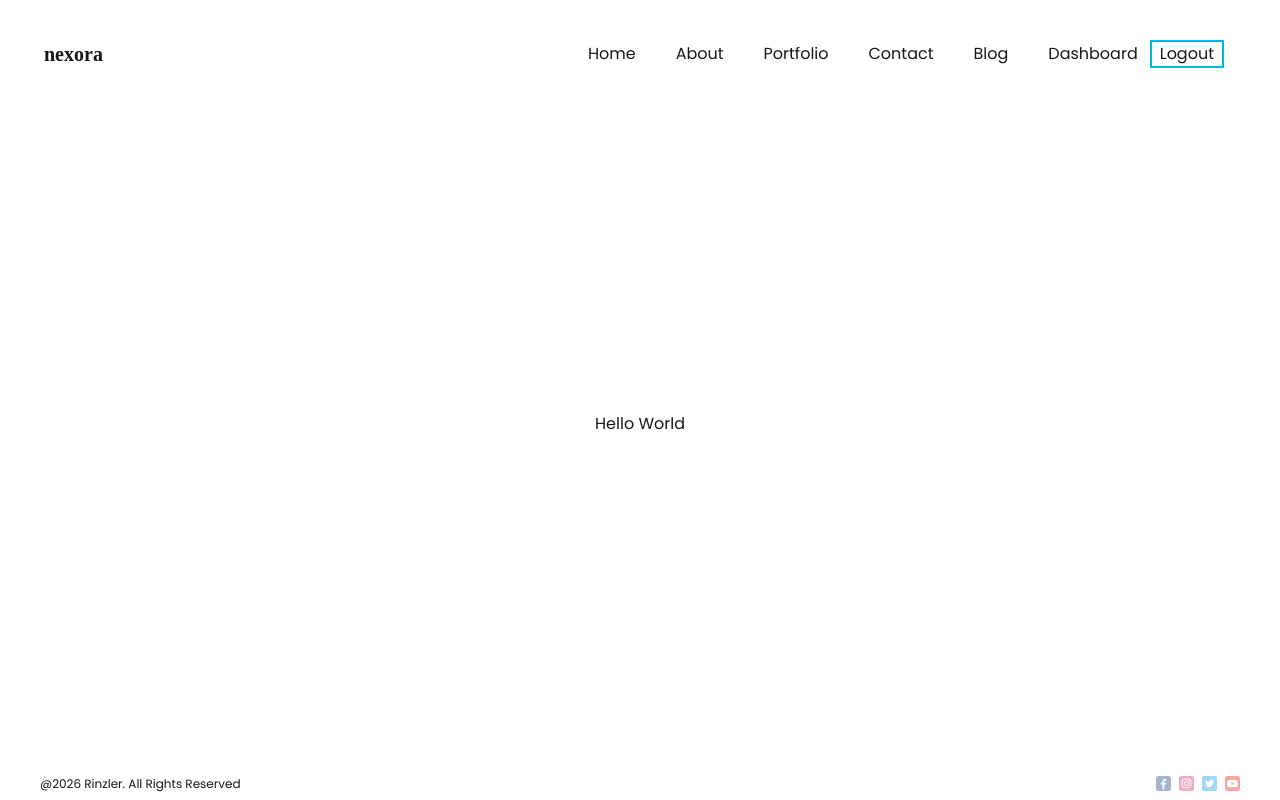
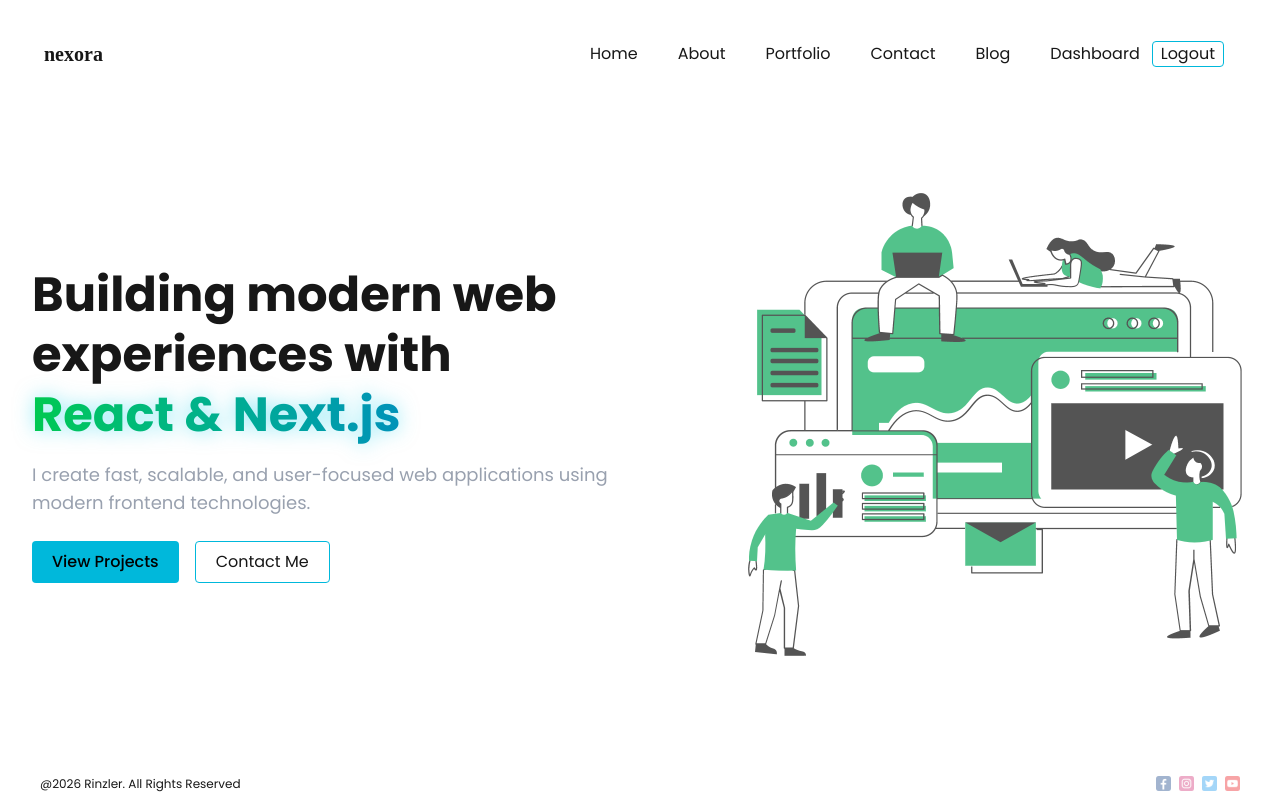
Before and after one commit to Surajnairx/nexora, a Next.js app: page / in a window 1280 px wide. Built offline with nearby package versions, Linux system fonts and the light colour scheme.

Commit message:
style: cosmetic changes to Navbar and Home section

```diff
--- a/src/app/layout.jsx
+++ b/src/app/layout.jsx
@@ -13,14 +13,14 @@ export default function RootLayout({ children }) {
   return (
     <html lang="en" className="h-full antialiased">
       <body className="min-h-full flex flex-col justify-between nexora-container">
-        <header className="flex justify-between mt-7">
+        <header className="mt-7 md:flex md:justify-between">
           <Link href="/" className="font-bold font-[Silkscreen] text-xl p-3">
             nexora
           </Link>
           <Navbar />
         </header>
 
-        <div className="nexora-container w-full text-center">{children}</div>
+        <div className="w-full text-center">{children}</div>
         <Footer />
       </body>
     </html>
--- a/src/app/page.jsx
+++ b/src/app/page.jsx
@@ -1,3 +1,46 @@
+import Image from "next/image";
+
 export default function Home() {
-  return <h1>Hello World</h1>;
+  return (
+    <div className="flex flex-col-reverse md:flex-row items-center md:justify-between min-h-[80vh] gap-10">
+      {/* LEFT */}
+      <div className="flex flex-col justify-center text-left max-w-xl">
+        <h1 className="text-5xl font-bold leading-tight">
+          Building modern web experiences with
+          <br />
+          {""}
+          <span className="bg-linear-to-r from-green-500 to-cyan-600 bg-clip-text text-transparent drop-shadow-[0_0_10px_rgba(34,211,238,0.5)]">
+            React & Next.js
+          </span>
+        </h1>
+
+        <p className="pt-4 text-lg text-gray-400">
+          I create fast, scalable, and user-focused web applications using
+          modern frontend technologies.
+        </p>
+
+        {/* CTA */}
+        <div className="pt-6 flex gap-4">
+          <button className="px-5 py-2 bg-cyan-500 text-black font-medium rounded hover:scale-[1.1] hover:transition-all cursor-pointer">
+            View Projects
+          </button>
+
+          <button className="px-5 py-2 border border-cyan-500 rounded hover:scale-[1.1] hover:transition-all cursor-pointer">
+            Contact Me
+          </button>
+        </div>
+      </div>
+
+      {/* RIGHT */}
+      <div className="shrink-0">
+        <Image
+          width={500}
+          height={500}
+          src="/hero.png"
+          alt="hero image"
+          className="object-contain"
+        />
+      </div>
+    </div>
+  );
 }
--- a/src/components/navbar/Navbar.jsx
+++ b/src/components/navbar/Navbar.jsx
@@ -10,7 +10,7 @@ function Navbar() {
     { id: 6, title: "Dashboard", url: "/dashboard" },
   ];
   return (
-    <nav className="flex items-center p-3">
+    <nav className="md:flex items-center p-3 hidden">
       <div className="flex gap-10">
         {links.map((link) => (
           <Link className="flex text-center" key={link.id} href={link.url}>
@@ -18,7 +18,7 @@ function Navbar() {
           </Link>
         ))}
       </div>
-      <button className="px-2 mx-3 border-2 border-cyan-500 cursor-pointer">
+      <button className="px-2 mx-3  border border-cyan-500 rounded cursor-pointer hover:scale-[1.1] hover:transition-all">
         Logout
       </button>
     </nav>
```
